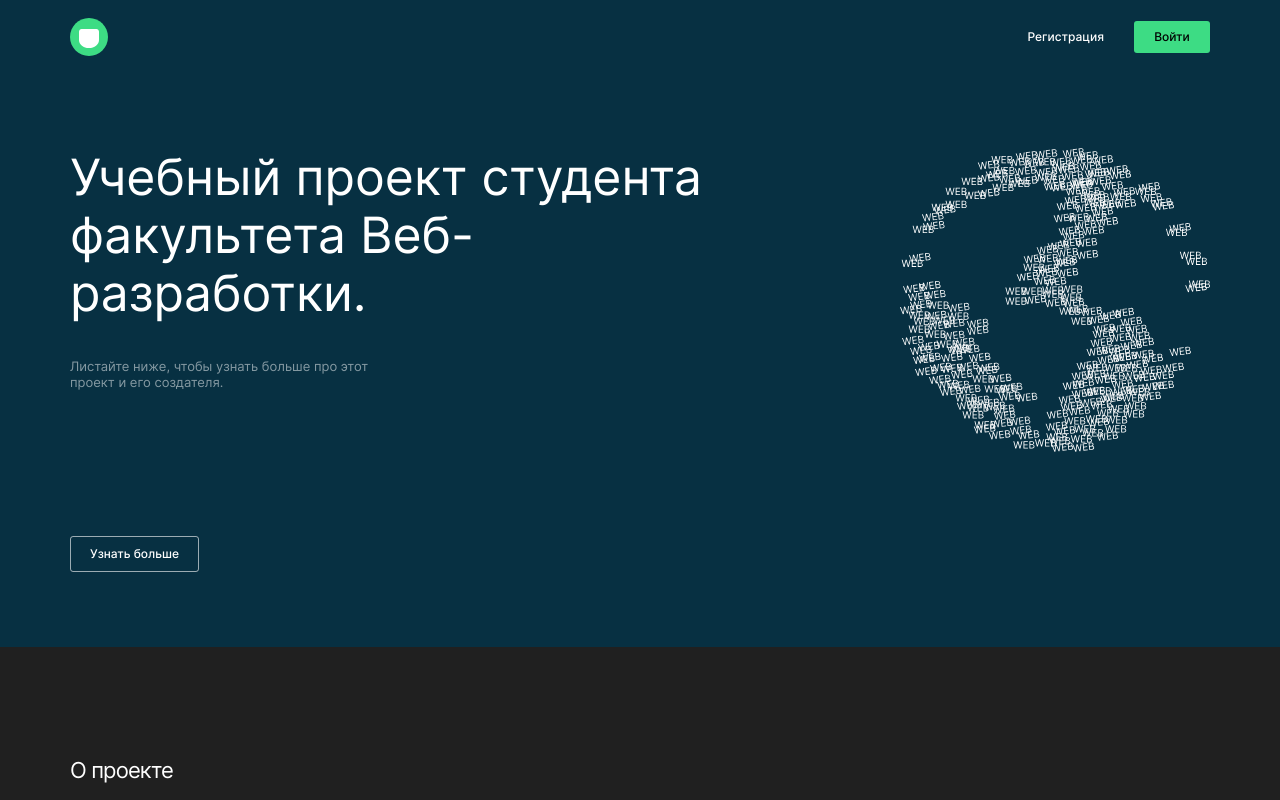
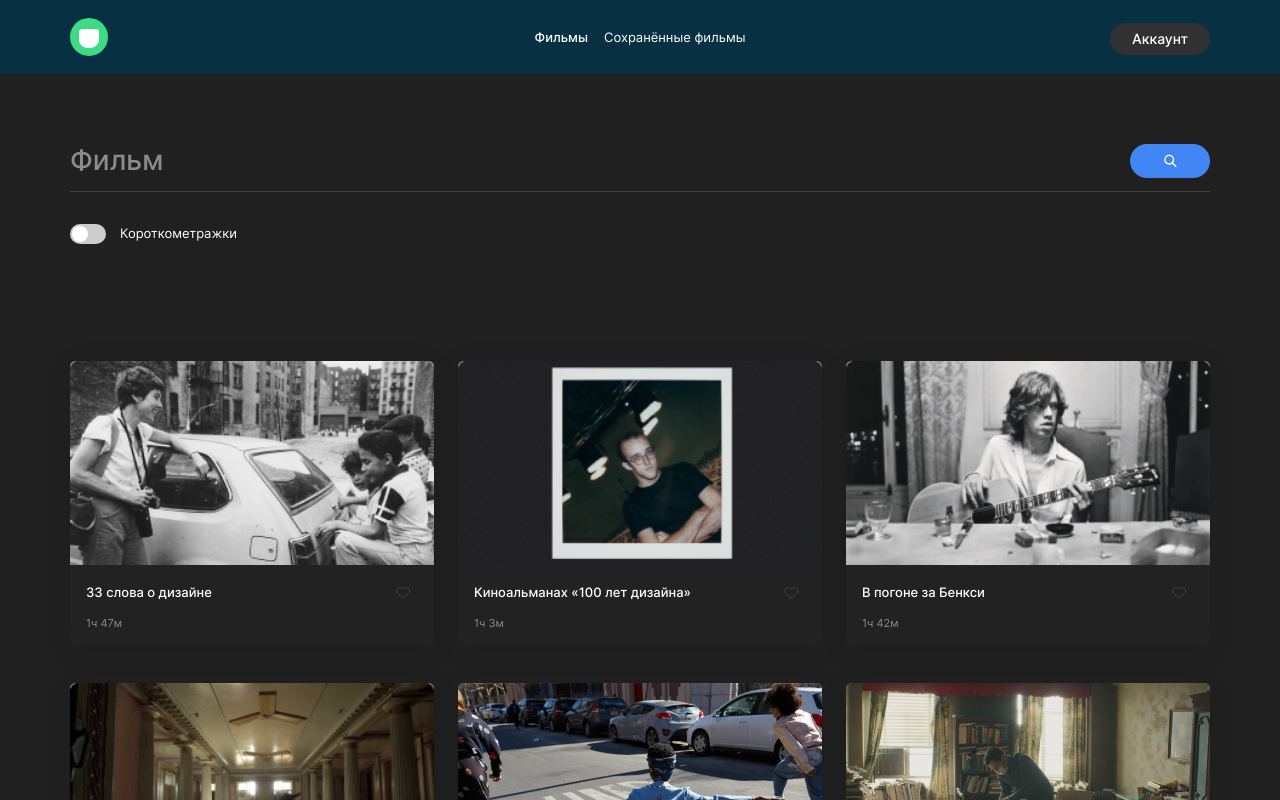
Before and after one commit to Denchik730/movies-explorer-frontend, a React (Create React App) app: page /movies in a window 1280 px wide. Shown: the top 800 px of the page. Built offline with nearby package versions, Linux system fonts and the light colour scheme.

Commit message:
feat:добавить на ссылки эффект при наведении в контексте movies

```diff
--- a/src/components/App/App.js
+++ b/src/components/App/App.js
@@ -16,8 +16,8 @@ function App() {
   return (
     <div className="app">
       <Header/>
-      <Main/>
-      {/* <Movies/> */}
+      {/* <Main/> */}
+      <Movies/>
       {/* <SavedMovies/> */}
       {/* <Profile/> */}
       {/* <Register/> */}
--- a/src/components/Header/Header.css
+++ b/src/components/Header/Header.css
@@ -42,6 +42,11 @@
   line-height: 1.14;
   color: #FFFFFF;
   cursor: pointer;
+  transition: opacity .5s;
+}
+
+.header__profile-edit-btn:hover {
+  opacity: .8;
 }
 
 .header__wrapper-auth {
@@ -116,6 +121,10 @@
     cursor: pointer;
     transition: opacity .5s;
   }
+
+  .header__hamburger:hover {
+    opacity: .8;
+  }
 }
 
 @media screen and (max-width: 425px) {
--- a/src/components/Header/Header.js
+++ b/src/components/Header/Header.js
@@ -8,17 +8,17 @@ function Header() {
   return (
     <header className="header app__header">
       <div className="logo"/>
-      {/* <Navigation/>
-      <button className="header__profile-edit-btn">Аккаунт</button> */}
-      <nav className="header__wrapper-auth">
+      <Navigation/>
+      <button className="header__profile-edit-btn">Аккаунт</button>
+      {/* <nav className="header__wrapper-auth">
         <button className="header__register-btn">Регистрация</button>
         <button className="header__login-btn">Войти</button>
-      </nav>
-      {/* <button
+      </nav> */}
+      <button
         className="header__hamburger"
         type="button"
       />
-      <MobileMenu/> */}
+      <MobileMenu/>
     </header>
   );
 }
--- a/src/components/Movies/Movies.css
+++ b/src/components/Movies/Movies.css
@@ -13,4 +13,10 @@
   line-height: 1.25;
   text-align: center;
   color: #FFFFFF;
+  cursor: pointer;
+  transition: opacity .5s;
 }
+
+.movies__btn-more:hover {
+  opacity: .8;
+}
--- a/src/components/Movies/SearchForm/SearchForm.css
+++ b/src/components/Movies/SearchForm/SearchForm.css
@@ -36,6 +36,12 @@
   background-position: center;
   border: 0;
   border-radius: 48px;
+  cursor: pointer;
+  transition: opacity .5  s;
+}
+
+.search-form__button-form:hover {
+  opacity: .8;
 }
 
 .search-form__checkbox {
--- a/src/components/MoviesCard/MoviesCard.css
+++ b/src/components/MoviesCard/MoviesCard.css
@@ -42,10 +42,10 @@
   background-image: url(../../images/like-inactive.svg);
   background-size: cover;
   background-position: left;
+  background-color: inherit;
+  cursor: pointer;
   transition: opacity .5s;
-  cursor: pointer;
   border: none;
-  background-color: inherit;
 }
 
 .movie-card__like_active {
@@ -53,7 +53,7 @@
 }
 
 .movie-card__like:hover {
-  opacity: .5;
+  opacity: .8;
 }
 
 
```
